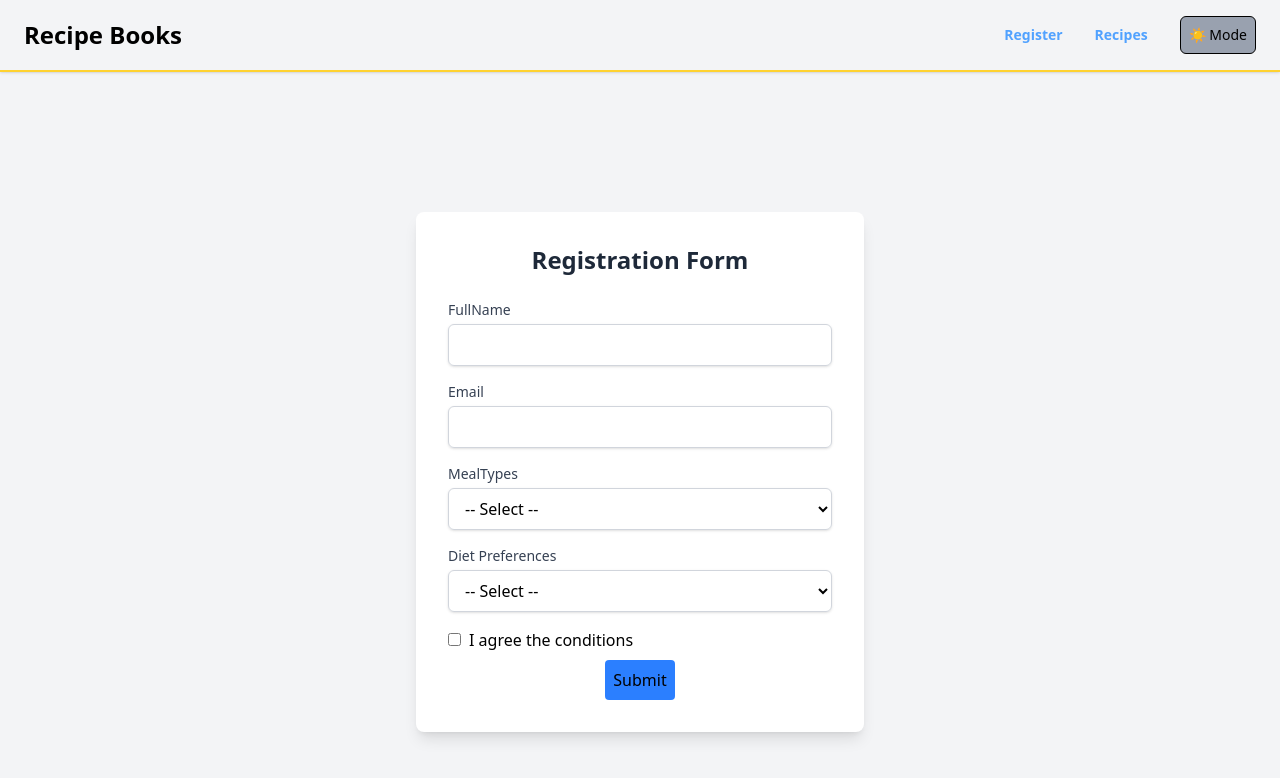
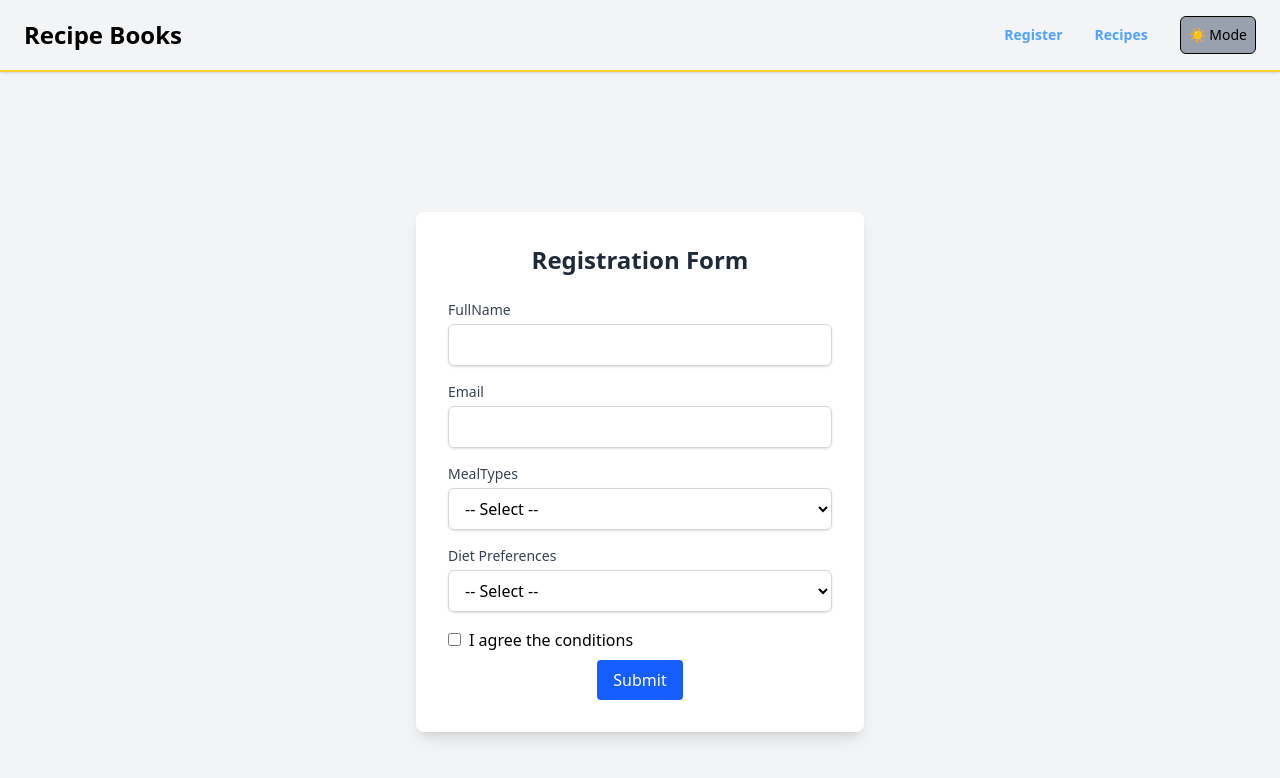
Before and after one commit to Sammy4547/Final-Recipe-Book-Tasks, a React (Vite) app: page / in a window 1280 px wide. Shown: the top 778 px of the page. Built offline with nearby package versions, Linux system fonts and the light colour scheme.

Commit message:
enhancement ui

```diff
--- /dev/null
+++ b/src/components/Button.jsx
@@ -0,0 +1,24 @@
+export default function Button({
+  type = 'button',
+  onClick,
+  children,
+  className = '',
+  variant = 'primary',
+}) {
+  const variants = {
+    primary: 'bg-blue-600 hover:bg-blue-700 text-white',
+    secondary: 'bg-gray-300 hover:bg-gray-400 text-black',
+    danger: 'bg-red-600 hover:bg-red-700 text-white',
+    safer:'bg-green-600 hover:bg-green-700 text-white',
+  };
+
+  return (
+    <button
+      type={type}
+      onClick={onClick}
+      className={`px-4 py-2 rounded ${variants[variant]} ${className}`}
+    >
+      {children}
+    </button>
+  );
+}
--- a/src/components/RecipeFormSections/Step1RecipeDetails.jsx
+++ b/src/components/RecipeFormSections/Step1RecipeDetails.jsx
@@ -1,6 +1,7 @@
 import { useFormik } from "formik";
 import { Step1Schema } from "../../validation/validationSchema";
 import TextField from "../TextFiled";
+import Button from "../Button";
 
 export default function Step1RecipeDetails({ onNext, initialValues }) {
   const { handleBlur, handleChange, errors, handleSubmit, touched, values } =
@@ -63,12 +64,8 @@ export default function Step1RecipeDetails({ onNext, initialValues }) {
           textarea
         />
 
-        <button
-          type="submit"
-          className="w-full bg-blue-600 hover:bg-blue-700 text-white py-2 px-4 rounded-md transition duration-300 mt-4"
-        >
-          Next
-        </button>
+
+        <Button type="submit" className="w-full bg-blue-600 hover:bg-blue-700 text-white py-2 px-4 rounded-md transition duration-300 mt-4">Next</Button>
       </form>
     </div>
   );
--- a/src/components/RecipeFormSections/Step2Indegridents.jsx
+++ b/src/components/RecipeFormSections/Step2Indegridents.jsx
@@ -2,6 +2,7 @@ import React from "react";
 import { useFormik } from "formik";
 import { Step2Schema } from "../../validation/validationSchema";
 import TextField from "../TextFiled";
+import Button from "../Button";
 
 export default function IngredientForm({ onNext, onPrev, initialValues }) {
   const formik = useFormik({
@@ -82,28 +83,17 @@ export default function IngredientForm({ onNext, onPrev, initialValues }) {
       )}
 
       <div className="flex justify-between mt-6">
-        <button
-          type="button"
-          onClick={onPrev}
-          className="bg-gray-400 text-white px-4 py-2 rounded"
-        >
+        <Button type="button" onClick={onPrev} variant="secondary">
           Back
-        </button>
+        </Button>
 
-        <button
-          type="button"
-          onClick={handleAdd}
-          className="bg-green-700 text-white px-4 py-2 rounded"
-        >
-          + Add
-        </button>
+        <Button type="button" onClick={handleAdd} variant="safer">
+          +Add
+        </Button>
 
-        <button
-          type="submit"
-          className="bg-green-600 text-white px-4 py-2 rounded"
-        >
+        <Button type="submit" variant="primary">
           Next
-        </button>
+        </Button>
       </div>
     </form>
   );
--- a/src/components/RecipeFormSections/Step3CookingStep.jsx
+++ b/src/components/RecipeFormSections/Step3CookingStep.jsx
@@ -2,6 +2,7 @@ import React from "react";
 import TextField from "../TextFiled";
 import { useFormik } from "formik";
 import { Step3Schema } from "../../validation/validationSchema";
+import Button from "../Button";
 
 export default function Step3CookingStep({ onNext, onPrev, initialValues }) {
   const { handleBlur, handleChange, errors, handleSubmit, touched, values } =
@@ -37,19 +38,13 @@ export default function Step3CookingStep({ onNext, onPrev, initialValues }) {
           textarea
         />
 
-        <button
-          onClick={onPrev}
-          type="button"
-          className="  bg-blue-600 hover:bg-blue-700 text-white py-2 px-4 rounded-md transition duration-300 mt-4 space-x-3.5"
-        >
+          <Button className="mr-10" onClick={onPrev} type="button" variant="secondary">
           Back
-        </button>
-        <button
-          type="submit"
-          className=" bg-blue-600 hover:bg-blue-700 text-white py-2 px-4 rounded-md transition duration-300 mt-4"
-        >
+        </Button>
+
+        <Button className="ml-50" type="submit" variant="primary">
           Next
-        </button>
+        </Button>
       </form>
     </div>
   );
--- a/src/components/RecipeFormSections/Step4ImageUpload.jsx
+++ b/src/components/RecipeFormSections/Step4ImageUpload.jsx
@@ -2,8 +2,9 @@ import React from "react";
 import { useFormik } from "formik";
 import { Step4Schema } from "../../validation/validationSchema";
 import { useDispatch } from "react-redux";
-import { resetRecipe, savedRecipe } from "../../features/recipes/recipeSlice";
+import { resetRecipe } from "../../features/recipes/recipeSlice";
 import { useNavigate } from "react-router-dom";
+import Button from "../Button";
 export default function Step4ImageUpload({ onPrev, onNext, initialValues }) {
   const navigate = useNavigate();
   const dispatch = useDispatch();
@@ -51,18 +52,11 @@ export default function Step4ImageUpload({ onPrev, onNext, initialValues }) {
           />
         )}
 
-        <button className="bg-blue-500 p-2 rounded mt-4 hover:bg-blue-700">
-          Upload
-        </button>
+        <Button >Upload</Button>
 
         <div className="flex justify-center space-x-4 mt-4">
-          <button
-            onClick={onPrev}
-            type="button"
-            className="bg-blue-600 hover:bg-blue-700 text-white py-2 px-4 rounded-md transition duration-300"
-          >
-            Back
-          </button>
+
+          <Button type="button" variant="secondary" onClick={onPrev}>Back</Button>
           <button
             type="submit"
             className="bg-blue-600 hover:bg-blue-700 text-white py-2 px-4 rounded-md transition duration-300"
--- a/src/components/RecipeFormSections/Stepper.jsx
+++ b/src/components/RecipeFormSections/Stepper.jsx
@@ -28,15 +28,15 @@ export default function Stepper() {
                 className={`w-10 h-10 flex items-center justify-center rounded-full border-2 font-semibold text-sm transition-all duration-300
                   ${
                     isCompleted
-                      ? "bg-green-500 border-green-500 text-white"
+                      ? "bg-green-500 border-green-500 dark:text-black text-white"
                       : isActive
-                      ? "bg-blue-500 border-amber-500 text-white"
-                      : "bg-gray-400 border-gray-400 text-gray-600"
+                      ? "bg-blue-500 border-amber-500 dark:text-black text-white"
+                      : "bg-gray-400 border-gray-400 dark:text-black text-gray-700"
                   }`}
               >
                 {isCompleted ? "✓" : stepNumber}
               </div>
-              <span className="text-xs mt-2 text-gray-700">{label}</span>
+              <span className="text-xs mt-2 dark:text-black text-gray-200">{label}</span>
               {index !== steps.length - 1 && (
                 <div className="w-full h-0.5 bg-gray-300 mt-2" />
               )}
--- a/src/pages/UserForm.jsx
+++ b/src/pages/UserForm.jsx
@@ -5,6 +5,7 @@ import { useFormik } from "formik";
 import { UserFormValidation } from "../validation/validationSchema";
 import { useDispatch } from "react-redux";
 import { setUser} from "../features/recipes/recipeSlice";
+import Button from "../components/Button";
 export default function Home() {
 
   const dispatch=useDispatch()
@@ -95,12 +96,8 @@ export default function Home() {
           <p className="text-red-500 text-sm mt-1">{errors.agree}</p>
         )}
         <div className="flex justify-center items-center mt-2">
-          <button
-            type="submit"
-            className="bg-blue-500 p-2 rounded hover:bg-blue-800 flex "
-          >
-            Submit
-          </button>
+
+          <Button  type="submit">Submit</Button>
         </div>
       </form>
     </div>
```
Also changed, not shown: 1 other file (tests, documents, lock files or other folders).
